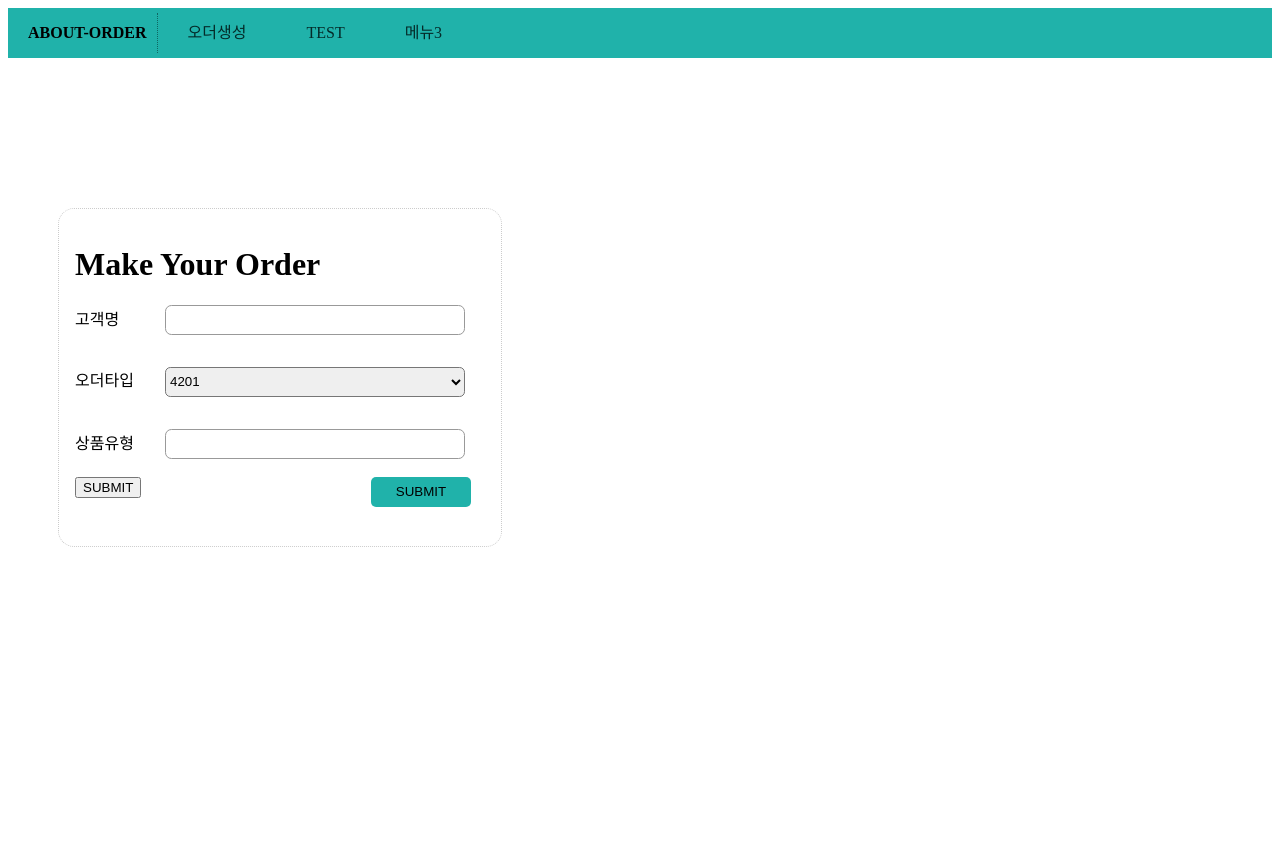
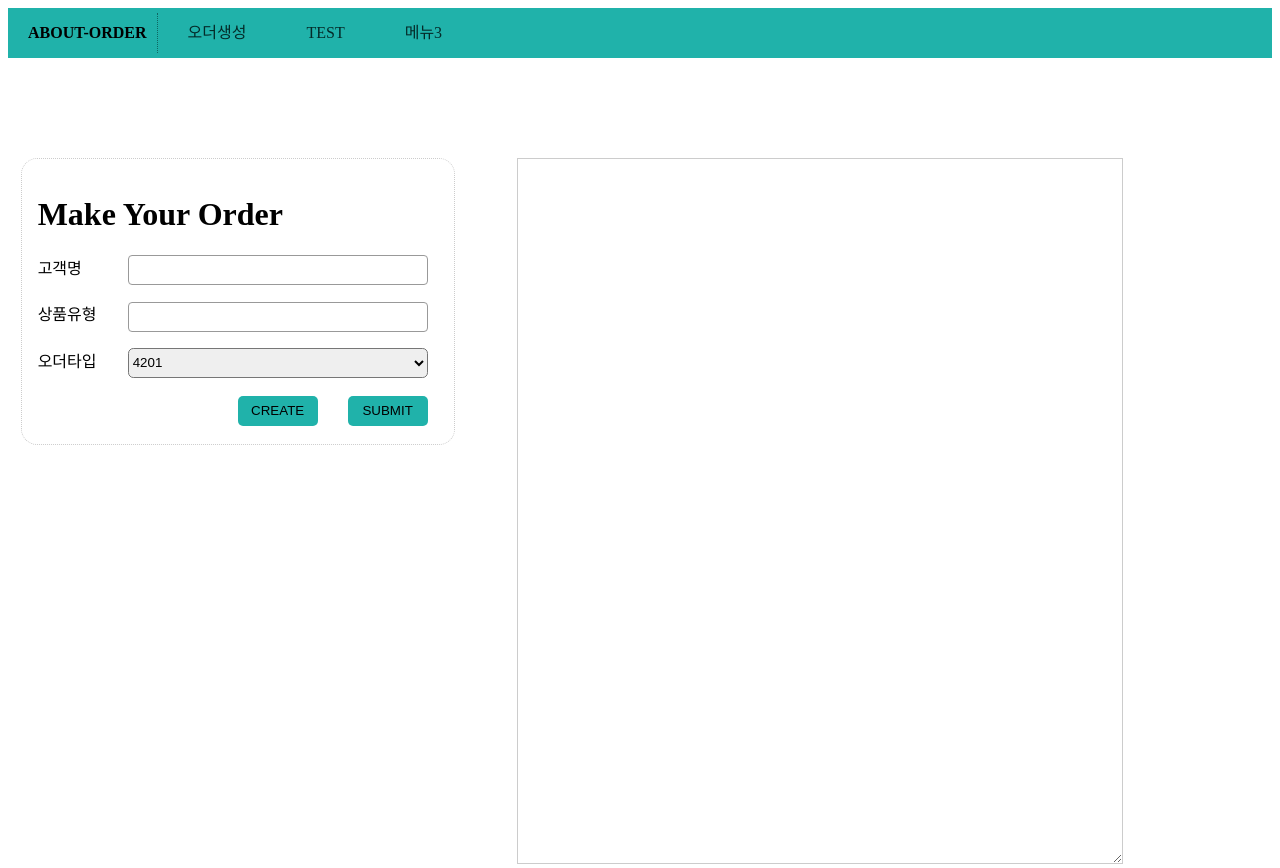
Before and after one commit to syankkim/react-custom-form, a React (Create React App) app: page / in a window 1280 px wide. Before the commit the page ends 800 px from the top, so only its background shows below. Built offline with nearby package versions, Linux system fonts and the light colour scheme.

Commit message:
css 변경, xml parsing 테스트중

```diff
--- a/src/components/MakeOrder.js
+++ b/src/components/MakeOrder.js
@@ -27,11 +27,17 @@ const MakeOrder= () => {
    } = Parser({orders});
 
     return (
+      <div id="wrapper">
+        <div className="row">
             <form onSubmit={handleSubmit} className='order-form'>
                 <h1>Make Your Order</h1>
                 <div>
                   <label>고객명</label>
                   <input type='text' name='custNm' onChange={handleChange} value={orders.custNm}/>
+                </div>
+                <div>
+                  <label>상품유형</label>
+                  <input type='text' name='prodNm' onChange={handleChange} value={orders.prodNm}/>
                 </div>
                 <div>
                   <label>오더타입</label>
@@ -42,22 +48,18 @@ const MakeOrder= () => {
                     <option selected value={orders.orderType} onChange={handleChange}>4203</option>
                   </select>
                 </div>
-          <div>
-            <label>상품유형</label>
-            <input type='text' name='prodNm' onChange={handleChange} value={orders.prodNm}/>
-          </div>
                 <br/>
-          <button className='submit-btn' type='submit'>SUBMIT</button>
-          <button className='parse-btn' type='button' onClick={onParsing}>SUBMIT</button>
-          <div>
-            {mkxml}
+                <div className="buttons">
+                  <button className='submit-btn btn' type='submit'>SUBMIT</button>
+                  <button className='parse-btn btn' type='button' onClick={onParsing}>CREATE</button>
                 </div>
              </form>
+            <textarea className="xml-area" value={mkxml}>
+              </textarea>
+          </div>
+        </div>
     );
 
-    return {
-      orders
-    }
 }
 
 export default MakeOrder;
--- a/src/components/Parser.js
+++ b/src/components/Parser.js
@@ -13,11 +13,37 @@ const Parser= ({orders})=>{
 
         console.log('Parser End -----------------------');
         //objects: {custNm: "", orderType: "4201", prodNm: ""}
-
         let builder = new xml2js.Builder();
-        let xml = builder.buildObject(objects);
+        let xml = `<soapenv:Envelope xmlns:soapenv="http://schemas.xmlsoap.org/soap/envelope/">
+        <soap:Header xmlns:soap="http://schemas.xmlsoap.org/soap/envelope/">
+            <ns2:BITHeader xmlns:ns3="http://www.kt.com/bit/oss/GPNA_LVSP_OSB0001" xmlns:ns2="http://www.kt.com/bit/standard/header/v1">
+                <ns2:InterfaceID>GPNA_LVSP_OSB0001</ns2:InterfaceID>
+                <ns2:SourceSys>GPNA</ns2:SourceSys>
+                <ns2:TargetSys>LVSP</ns2:TargetSys>
+                <ns2:GUID>GPNA_2020052617481125_LVSPWS0001</ns2:GUID>
+                <ns2:SeqNumber>1</ns2:SeqNumber>
+            </ns2:BITHeader>
+        </soap:Header>
+        <soap:Body xmlns:soap="http://schemas.xmlsoap.org/soap/envelope/">
+            <gpna:insertBiznaruOrderInfo xmlns:gpna="http://www.kt.com/bit/oss/GPNA_LVSP_OSB0001">
+                <biznaruOrderInfoRequest>`
+        xml += builder.buildObject(objects);
+        xml.replace('orders', 'insertBiznaruOrderInfo');
+        xml+=`\n</biznaruOrderInfoRequest>
+        </gpna:insertBiznaruOrderInfo>
+    </soap:Body>
+</soapenv:Envelope>`
 
         setMkxml(xml);
+        // const xm = '<soap:Header xmlns:soap="http://schemas.xmlsoap.org/soap/envelope/"><ns2:InterfaceID>GPNA_LVSP_OSB0001</ns2:InterfaceID></soap:Header>';
+        // xml2js.parseString(xm, (err, result)=>{
+        //     console.log(result);
+        // });
+
+        const js = '{soap:Header: $:{xmlns:soap: "http://schemas.xmlsoap.org/soap/envelope/"}, ns2:InterfaceID: ["GPNA_LVSP_OSB0001"]}';
+        let xm2 = builder.buildObject(js);
+        console.log(xm2)
+
     }
 
     return{
--- a/src/components/css/makeOrder.css
+++ b/src/components/css/makeOrder.css
@@ -1,15 +1,36 @@
+#wrapper{
+    width: 98%;
+    height: 10px;
+    position: relative;
+    margin: 100px auto;
+}
+.row{
+    float: left;
+    width: 100%;
+    height: 700px;
+    z-index: -1;
+    display: table;
+}
+
 form {
-    margin: 150px 50px;
-    width : 410px;
-
+    display: inline-block;
+    width : 400px;
     padding: 1em 1em 3em 1em;
     border: 1px dotted #CCC;
     border-radius: 1em;
-    position: relative;
+    vertical-align: top;
+}
+
+.xml-area{
+    display: inline-block;
+    width: 600px;
+    height: 700px;
+    margin-left: 5%;
+    border: 1px solid #CCC;
 }
 
 form div + div{
-    margin-top: 2em;
+    margin-top: 1em;
 }
 
 label{
@@ -19,7 +40,8 @@ label{
 }
 
 input {
-    font: 1em sans-sefif;
+    font: 3px sans-sefif;
+    font-size: 10px;
     width: 300px;
     height: 30px;
     padding: .5em;
@@ -35,19 +57,28 @@ input:focus, select:focus {
     border: 1.5px solid rgb(25, 219, 226);
 }
 
-.submit-btn{
-    margin-left: .5em;
+.buttons{
+    float: right;
+    width: 200px;
+    position: relative;
+}
+
+.btn {
+    display: inline-block;
     border-radius: 5px;
-    position: absolute;
-    right: 30px;
-    width: 100px;
+    width: 80px;
     height: 30px;
     border-style: none;
     background-color: lightseagreen;
     cursor: pointer;
+    position: absolute;
 }
 
-.submit-btn:hover {
+.submit-btn{
+    right: 10px;
+}
+
+.btn:hover {
     background-color: cadetblue;
     color: #fff;
 }
```
Lines whose indentation alone changed are shown as unchanged.
